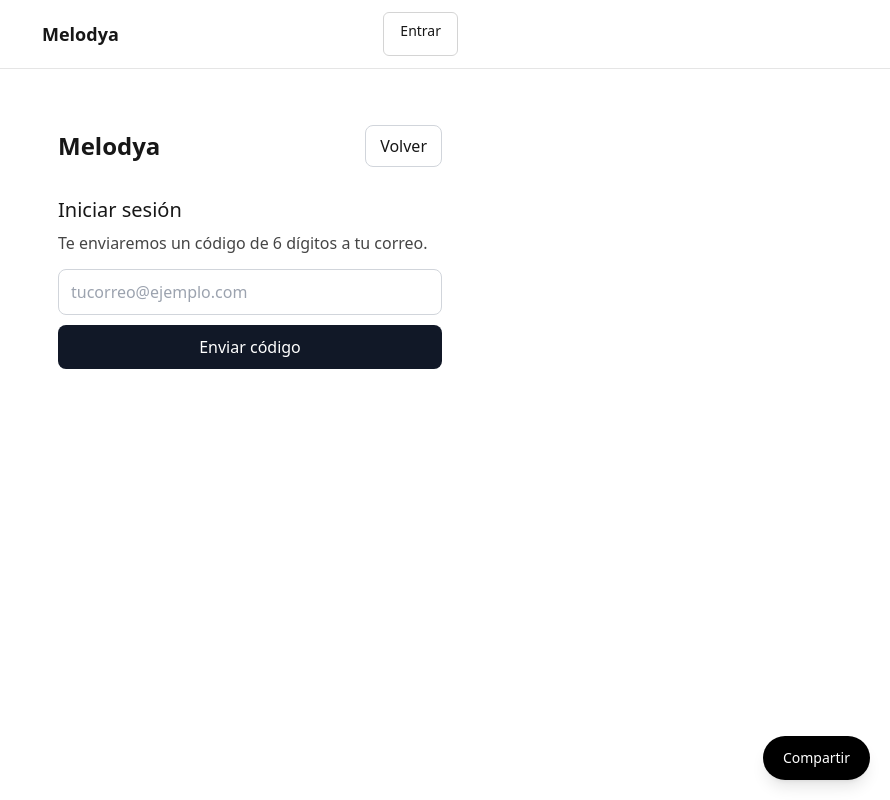
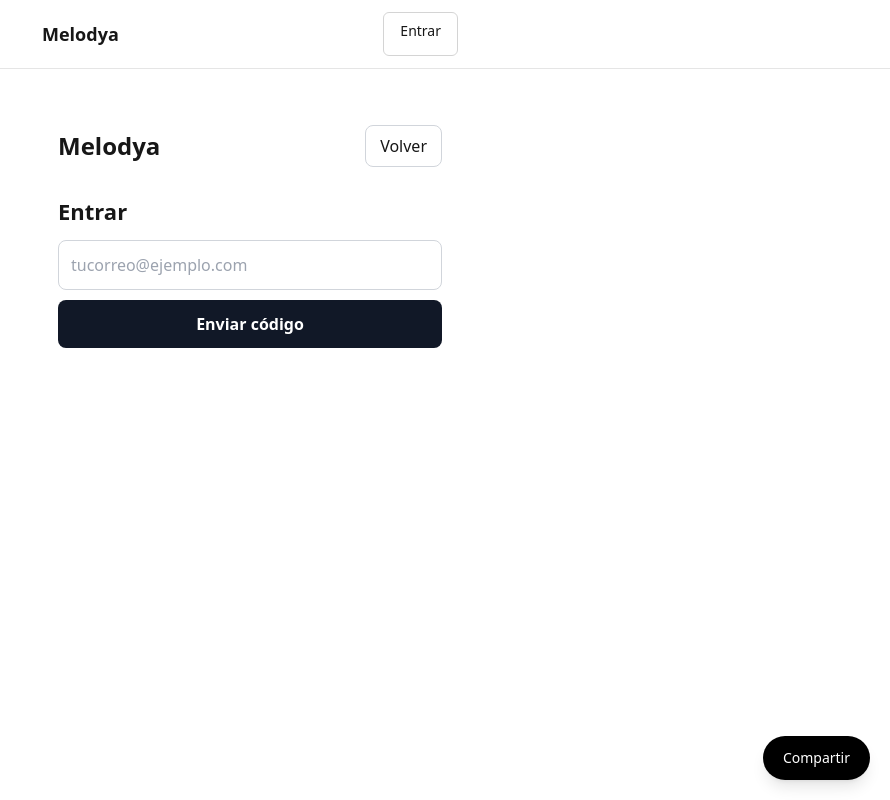
Before and after one commit to HSevenn/Melodya, a Next.js app: page /login in a window 1280 px wide. Shown: the whole page, without its empty margins (390-1280 px from the left). Built offline with nearby package versions, Linux system fonts and the light colour scheme.

Commit message:
Update page.tsx

```diff
--- a/app/login/page.tsx
+++ b/app/login/page.tsx
@@ -1,119 +1,105 @@
+// app/login/page.tsx
 'use client';
 
-import { useState } from 'react';
+import { useState, useEffect } from 'react';
 import { useRouter } from 'next/navigation';
 import { supabaseBrowser } from '@/lib/supabase-browser';
 
-type Step = 'request' | 'verify';
+type Step = 'email' | 'otp';
 
 export default function LoginPage() {
   const router = useRouter();
   const supabase = supabaseBrowser();
 
-  const [step, setStep] = useState<Step>('request');
+  const [step, setStep] = useState<Step>('email');
   const [email, setEmail] = useState('');
+  const [sending, setSending] = useState(false);
+  const [verifying, setVerifying] = useState(false);
   const [token, setToken] = useState('');
-  const [loading, setLoading] = useState(false);
-  const [err, setErr] = useState<string | null>(null);
-  const [info, setInfo] = useState<string | null>(null);
+  const [error, setError] = useState<string | null>(null);
+  const [resendCooldown, setResendCooldown] = useState(0);
 
-  const requestCode = async (e: React.FormEvent) => {
-    e.preventDefault();
-    setErr(null);
-    setInfo(null);
+  // Si el usuario ya está logueado, lo mandamos al home
+  useEffect(() => {
+    supabase.auth.getSession().then(({ data }) => {
+      if (data.session) router.replace('/');
+    });
+  }, [router, supabase]);
 
-    if (!email) {
-      setErr('Ingresa tu correo.');
-      return;
-    }
+  // Cooldown para “Reenviar código”
+  useEffect(() => {
+    if (resendCooldown <= 0) return;
+    const t = setInterval(() => setResendCooldown((s) => (s > 0 ? s - 1 : 0)), 1000);
+    return () => clearInterval(t);
+  }, [resendCooldown]);
 
+  async function handleSendOtp(e?: React.FormEvent) {
+    e?.preventDefault();
+    setError(null);
+    if (!email) return setError('Escribe tu correo');
+
+    setSending(true);
     try {
-      setLoading(true);
-
-      // Guardamos el email por si luego quieres reintentar
-      sessionStorage.setItem('melodya:lastEmail', email);
-
-      // Enviar OTP por email (NO usa redirect/callback)
+      // 🔑 Enviar OTP (SIN emailRedirectTo => NO magic link)
       const { error } = await supabase.auth.signInWithOtp({
         email,
         options: {
-          shouldCreateUser: true, // crea usuario si no existe
-          // sin emailRedirectTo, porque no hay redirección
+          shouldCreateUser: true, // crea cuenta si no existe
         },
-      });
-
-      if (error) throw error;
-
-      setInfo('Te enviamos un código de 6 dígitos a tu correo.');
-      setStep('verify');
-    } catch (e: any) {
-      setErr(e?.message ?? 'No se pudo enviar el código.');
-    } finally {
-      setLoading(false);
-    }
-  };
-
-  const verifyCode = async (e: React.FormEvent) => {
-    e.preventDefault();
-    setErr(null);
-    setInfo(null);
-
-    if (!email || !token) {
-      setErr('Completa correo y código.');
-      return;
-    }
-
-    try {
-      setLoading(true);
-
-      // Verificar OTP (tipo 'email')
-      const { error } = await supabase.auth.verifyOtp({
-        email,
-        token,
-        type: 'email',
-      });
-
-      if (error) throw error;
-
-      // Sesión creada. Redirige al home (o donde quieras)
-      router.replace('/');
-    } catch (e: any) {
-      setErr(e?.message ?? 'Código inválido o expirado.');
-    } finally {
-      setLoading(false);
-    }
-  };
-
-  const resend = async () => {
-    setErr(null);
-    setInfo(null);
-
-    try {
-      setLoading(true);
-      const targetEmail =
-        email || sessionStorage.getItem('melodya:lastEmail') || '';
-
-      if (!targetEmail) {
-        setErr('No tengo un correo para reenviar. Escribe tu correo otra vez.');
-        setStep('request');
-        return;
-      }
-
-      const { error } = await supabase.auth.signInWithOtp({
-        email: targetEmail,
-        options: { shouldCreateUser: true },
       });
       if (error) throw error;
 
-      setInfo('Hemos reenviado el código a tu correo.');
-      if (!email) setEmail(targetEmail);
-      setStep('verify');
-    } catch (e: any) {
-      setErr(e?.message ?? 'No se pudo reenviar el código.');
+      // Guardamos por si el usuario vuelve a esta página
+      sessionStorage.setItem('melodya:lastEmail', email);
+
+      setStep('otp');
+      setResendCooldown(30); // evita spam
+    } catch (err: any) {
+      setError(err?.message ?? 'No se pudo enviar el código');
     } finally {
-      setLoading(false);
+      setSending(false);
     }
-  };
+  }
+
+  async function handleVerify(e?: React.FormEvent) {
+    e?.preventDefault();
+    setError(null);
+    if (!token || token.length < 6) return setError('Escribe el código de 6 dígitos');
+
+    setVerifying(true);
+    try {
+      // ✅ Verificar OTP
+      const { data, error } = await supabase.auth.verifyOtp({
+        email,
+        token,
+        type: 'email', // OTP por correo
+      });
+      if (error) throw error;
+      if (!data.session) throw new Error('No se pudo iniciar sesión');
+
+      router.replace('/');
+    } catch (err: any) {
+      setError(err?.message ?? 'Código inválido o expirado');
+    } finally {
+      setVerifying(false);
+    }
+  }
+
+  async function handleResend() {
+    if (resendCooldown > 0) return;
+    if (!email) return setError('No tengo el correo para reenviar');
+
+    setError(null);
+    const { error } = await supabase.auth.signInWithOtp({
+      email,
+      options: { shouldCreateUser: true },
+    });
+    if (error) {
+      setError(error.message);
+    } else {
+      setResendCooldown(30);
+    }
+  }
 
   return (
     <div style={{ maxWidth: 520, margin: '40px auto', padding: '0 16px' }}>
@@ -134,122 +120,87 @@ export default function LoginPage() {
       </header>
 
       <main style={{ marginTop: 28 }}>
-        <h2 style={{ fontSize: 20, marginBottom: 6 }}>
-          {step === 'request' ? 'Iniciar sesión' : 'Verificar código'}
+        <h2 style={{ fontSize: 22, fontWeight: 700, marginBottom: 12 }}>
+          {step === 'email' ? 'Entrar' : 'Verificar código'}
         </h2>
 
-        <p style={{ opacity: 0.8, marginBottom: 14 }}>
-          {step === 'request'
-            ? 'Te enviaremos un código de 6 dígitos a tu correo.'
-            : 'Escribe el código de 6 dígitos que te llegó por correo.'}
-        </p>
-
-        {err && (
-          <p style={{ color: '#b91c1c', fontWeight: 600, marginBottom: 10 }}>{err}</p>
-        )}
-        {info && (
-          <p style={{ color: '#065f46', fontWeight: 600, marginBottom: 10 }}>{info}</p>
+        {error && (
+          <p style={{ color: '#b91c1c', fontWeight: 600, marginBottom: 12 }}>{error}</p>
         )}
 
-        {step === 'request' ? (
-          <form onSubmit={requestCode}>
+        {step === 'email' ? (
+          <form onSubmit={handleSendOtp} style={{ display: 'grid', gap: 10 }}>
             <input
               type="email"
+              placeholder="tucorreo@ejemplo.com"
               value={email}
               onChange={(e) => setEmail(e.target.value)}
-              placeholder="tucorreo@ejemplo.com"
               required
-              style={{
-                width: '100%',
-                padding: '10px 12px',
-                borderRadius: 8,
-                border: '1px solid #d1d5db',
-                marginBottom: 10,
-              }}
+              style={{ padding: 12, borderRadius: 8, border: '1px solid #d1d5db' }}
             />
             <button
               type="submit"
-              disabled={loading}
+              disabled={sending}
               style={{
-                width: '100%',
-                padding: '10px 14px',
+                padding: '12px 14px',
                 borderRadius: 8,
                 border: 'none',
                 background: '#111827',
                 color: '#fff',
-                cursor: loading ? 'not-allowed' : 'pointer',
+                cursor: sending ? 'not-allowed' : 'pointer',
+                fontWeight: 700,
               }}
             >
-              {loading ? 'Enviando…' : 'Enviar código'}
+              {sending ? 'Enviando…' : 'Enviar código'}
             </button>
           </form>
         ) : (
-          <form onSubmit={verifyCode}>
+          <form onSubmit={handleVerify} style={{ display: 'grid', gap: 10 }}>
             <input
               type="email"
               value={email}
-              onChange={(e) => setEmail(e.target.value)}
-              placeholder="tucorreo@ejemplo.com"
-              required
-              style={{
-                width: '100%',
-                padding: '10px 12px',
-                borderRadius: 8,
-                border: '1px solid #d1d5db',
-                marginBottom: 10,
-              }}
+              disabled
+              style={{ padding: 12, borderRadius: 8, border: '1px solid #d1d5db', opacity: 0.8 }}
             />
             <input
-              type="text"
               inputMode="numeric"
               pattern="[0-9]*"
+              maxLength={6}
+              placeholder="Código de 6 dígitos"
               value={token}
-              onChange={(e) => setToken(e.target.value)}
-              placeholder="Código de 6 dígitos"
-              required
-              maxLength={6}
-              style={{
-                width: '100%',
-                padding: '10px 12px',
-                borderRadius: 8,
-                border: '1px solid #d1d5db',
-                marginBottom: 10,
-                letterSpacing: 2,
-                textAlign: 'center',
-                fontWeight: 700,
-              }}
+              onChange={(e) => setToken(e.target.value.replace(/\D/g, ''))}
+              style={{ padding: 12, borderRadius: 8, border: '1px solid #d1d5db', letterSpacing: 4 }}
             />
             <button
               type="submit"
-              disabled={loading}
+              disabled={verifying}
               style={{
-                width: '100%',
-                padding: '10px 14px',
+                padding: '12px 14px',
                 borderRadius: 8,
                 border: 'none',
                 background: '#111827',
                 color: '#fff',
-                cursor: loading ? 'not-allowed' : 'pointer',
-                marginBottom: 10,
+                cursor: verifying ? 'not-allowed' : 'pointer',
+                fontWeight: 700,
               }}
             >
-              {loading ? 'Verificando…' : 'Verificar'}
+              {verifying ? 'Verificando…' : 'Verificar'}
             </button>
 
             <button
               type="button"
-              onClick={resend}
-              disabled={loading}
+              onClick={handleResend}
+              disabled={resendCooldown > 0}
               style={{
-                width: '100%',
-                padding: '10px 14px',
-                borderRadius: 8,
-                border: '1px solid #d1d5db',
-                background: '#fff',
-                cursor: loading ? 'not-allowed' : 'pointer',
+                marginTop: 4,
+                background: 'transparent',
+                border: 'none',
+                color: '#111827',
+                textDecoration: 'underline',
+                cursor: resendCooldown > 0 ? 'not-allowed' : 'pointer',
               }}
             >
-              Reenviar código
+              {resendCooldown > 0 ? `Reenviar código en ${resendCooldown}s` : 'Reenviar código'}
             </button>
           </form>
         )}
```
